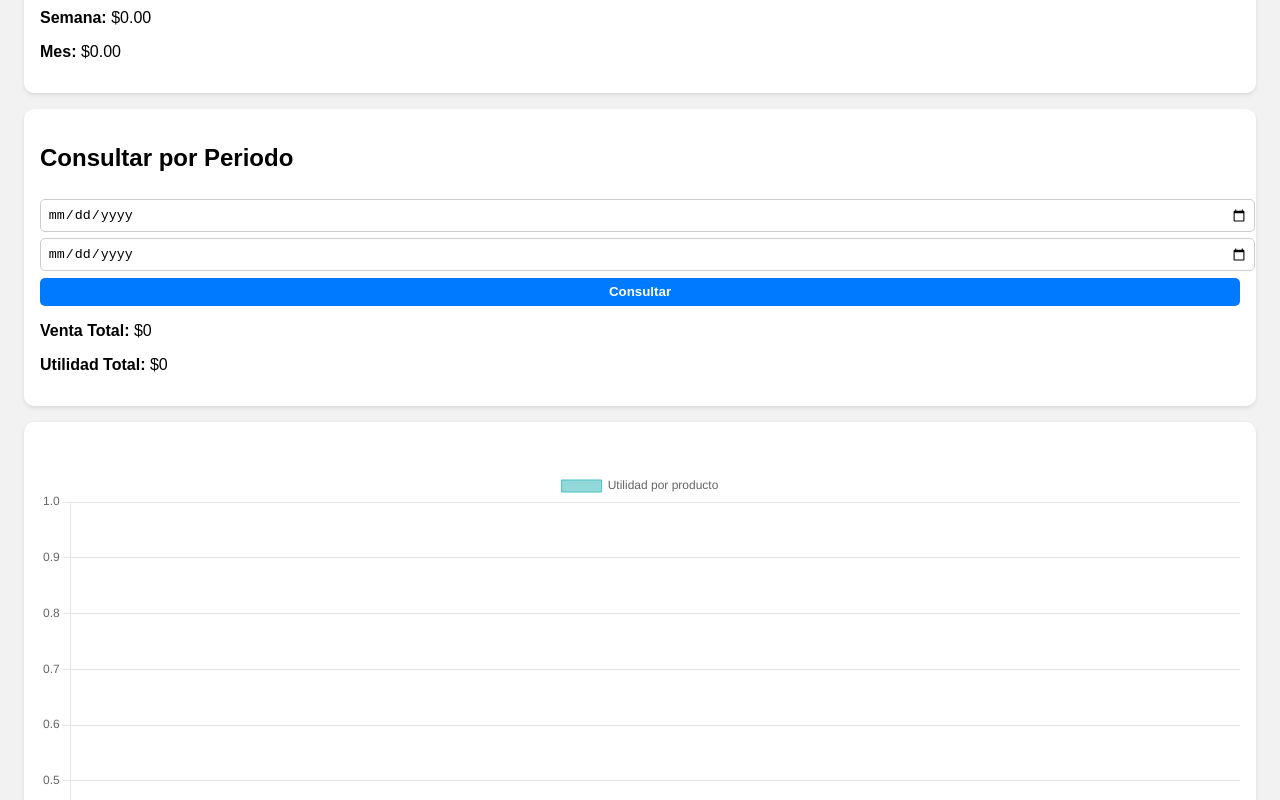
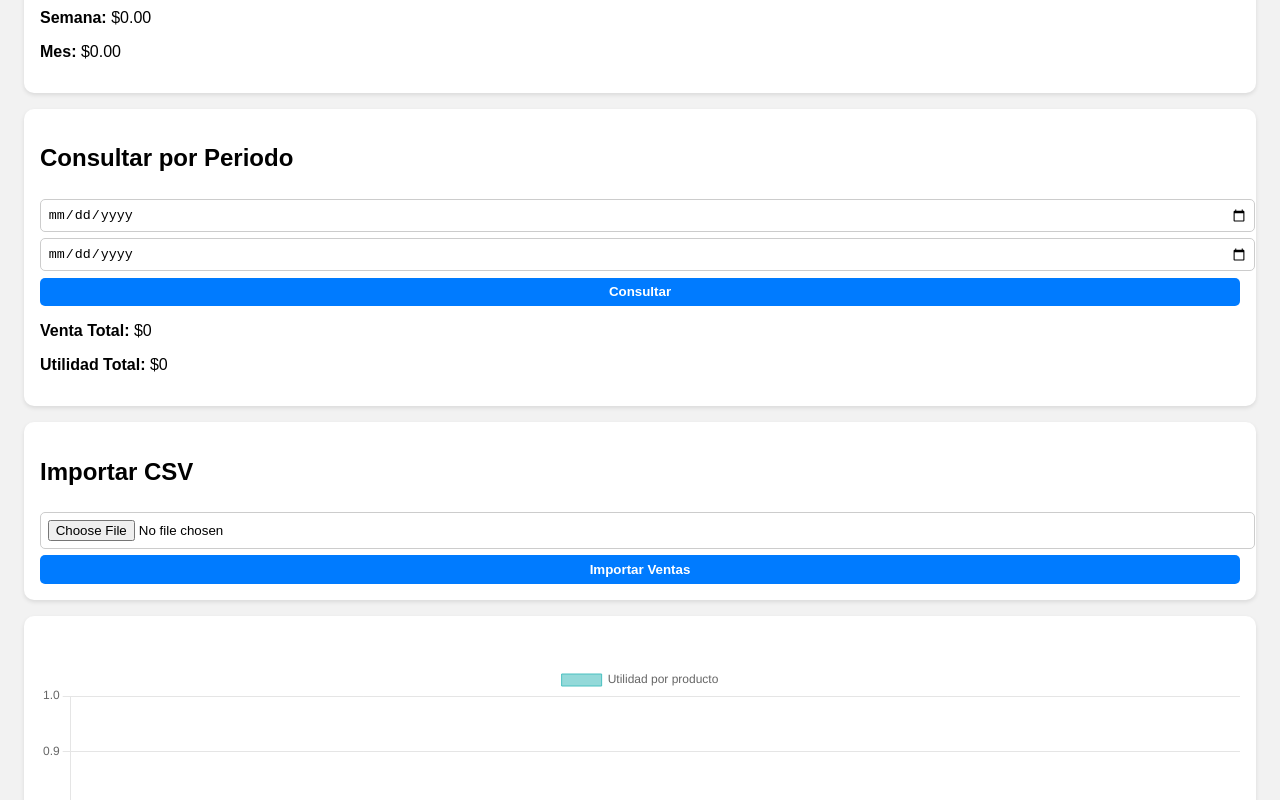
Before and after one commit to Juan129700/AppVentasJuan, a plain HTML site: page index.html in a window 1280 px wide. Shown: the part 444-1244 px from the top of the page. Drawn offline with nearby package versions, Linux system fonts and the light colour scheme.

Commit message:
Add files via upload

```diff
--- a/index.html
+++ b/index.html
@@ -9,7 +9,7 @@
   <script src="https://cdn.jsdelivr.net/npm/chart.js"></script>
   <style>
     body { font-family: sans-serif; padding: 1em; background: #f2f2f2; }
-    form, .resumen, .filtro, .graficas { background: white; padding: 1em; margin-top: 1em; border-radius: 10px; box-shadow: 0 2px 4px rgba(0,0,0,0.1); }
+    form, .resumen, .filtro, .graficas, .importar { background: white; padding: 1em; margin-top: 1em; border-radius: 10px; box-shadow: 0 2px 4px rgba(0,0,0,0.1); }
     input, button { margin-top: 0.5em; padding: 0.5em; width: 100%; border: 1px solid #ccc; border-radius: 5px; }
     button { background: #007bff; color: white; font-weight: bold; border: none; cursor: pointer; }
     canvas { margin-top: 2em; }
@@ -39,6 +39,12 @@
     <button onclick="consultarPeriodo()">Consultar</button>
     <p><strong>Venta Total:</strong> $<span id="ventaPeriodo">0</span></p>
     <p><strong>Utilidad Total:</strong> $<span id="utilidadPeriodo">0</span></p>
+  </div>
+
+  <div class="importar">
+    <h2>Importar CSV</h2>
+    <input type="file" id="archivoCSV" accept=".csv" />
+    <button onclick="importarCSV()">Importar Ventas</button>
   </div>
 
   <div class="graficas">
@@ -123,13 +129,41 @@
       document.getElementById("utilidadPeriodo").textContent = totalUtilidad.toFixed(2);
     }
 
+    function importarCSV() {
+      const archivo = document.getElementById("archivoCSV").files[0];
+      if (!archivo) return;
+
+      const lector = new FileReader();
+      lector.onload = function(e) {
+        const lineas = e.target.result.split("\n").filter(l => l.trim() !== "");
+        const ventas = JSON.parse(localStorage.getItem("ventas") || "[]");
+        for (let i = 1; i < lineas.length; i++) {
+          const [producto, cantidad, compra, venta, fecha] = lineas[i].split(",");
+          ventas.push({
+            producto,
+            cantidad: parseFloat(cantidad),
+            compra: parseFloat(compra),
+            venta: parseFloat(venta),
+            fecha
+          });
+        }
+        localStorage.setItem("ventas", JSON.stringify(ventas));
+        mostrarTotales();
+        actualizarGrafica();
+        alert("Ventas importadas correctamente.");
+      };
+      lector.readAsText(archivo);
+    }
+
     form.addEventListener('submit', e => {
       e.preventDefault();
       const producto = document.getElementById('producto').value;
       const cantidad = parseFloat(document.getElementById('cantidad').value);
       const compra = parseFloat(document.getElementById('compra').value);
       const venta = parseFloat(document.getElementById('venta').value);
-      const nuevaVenta = { producto, cantidad, compra, venta, fecha: new Date().toISOString() };
+      const ahora = new Date();
+      const fechaLocal = ahora.toISOString().split('T')[0] + 'T' + ahora.toTimeString().split(' ')[0];
+      const nuevaVenta = { producto, cantidad, compra, venta, fecha: fechaLocal };
       const ventas = JSON.parse(localStorage.getItem('ventas') || "[]");
       ventas.push(nuevaVenta);
       localStorage.setItem('ventas', JSON.stringify(ventas));
```
Also changed, not shown: manifest.json.
